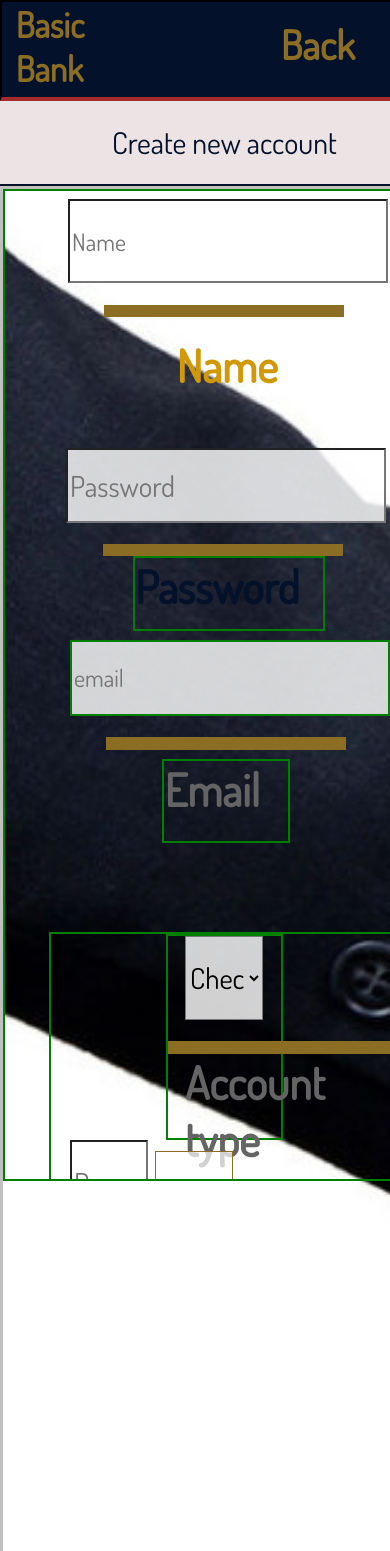
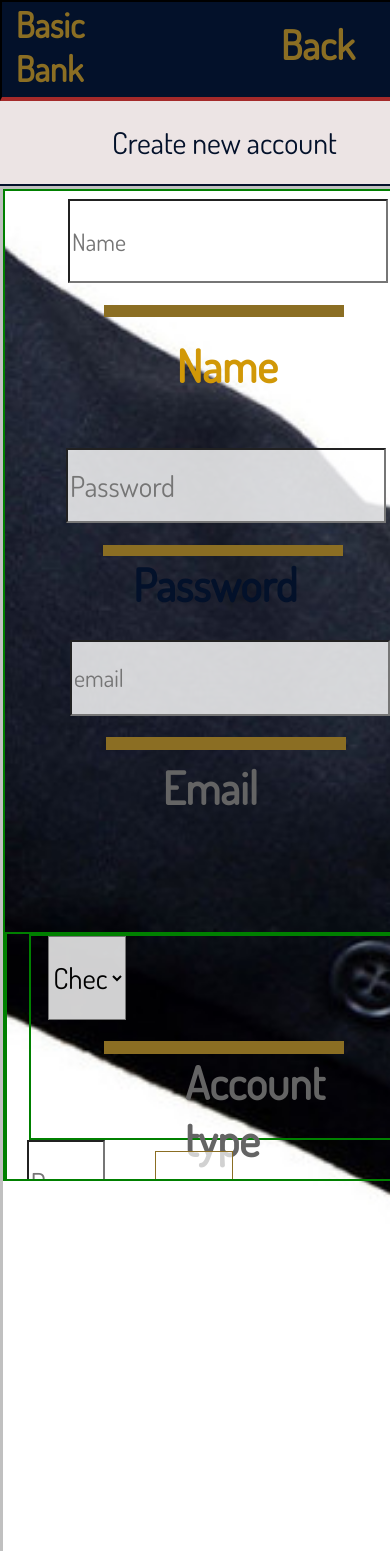
Before and after one commit to cyberstizz/basicbank, a React (Create React App) app: page /create in a window 390 px wide. Shown: the top 1551 px of the page. Built offline with nearby package versions, Linux system fonts and the light colour scheme; a web font is replaced by a local one.

Commit message:
changed width property to 90% on the account type

```diff
--- a/src/components/Create.css
+++ b/src/components/Create.css
@@ -89,8 +89,6 @@ width: 100%;
 .lastNameText{
     width: 12rem;
     margin-left: 4.8rem;
-    border: solid 2px green;
-
 }
 
 
@@ -105,7 +103,6 @@ width: 100%;
 .email{
     width: 20rem;
     height: 4.8rem;
-    border: solid 2px green;
 
 }
 
@@ -114,7 +111,6 @@ width: 100%;
     margin-left: 7rem;
     width: 8rem;
     margin-top: 1vh;
-    border: solid 2px green;
 
 }
 
@@ -124,11 +120,13 @@ width: 100%;
     margin: 0 auto;
     display: flex;
     flex-direction: column;
+    width: 100%;
 }
 
 .accountTypeBlock{
     border: solid 2px green;
     margin: 0 auto;
+    width: 90%;
 }
 
 .accounttype{
```
